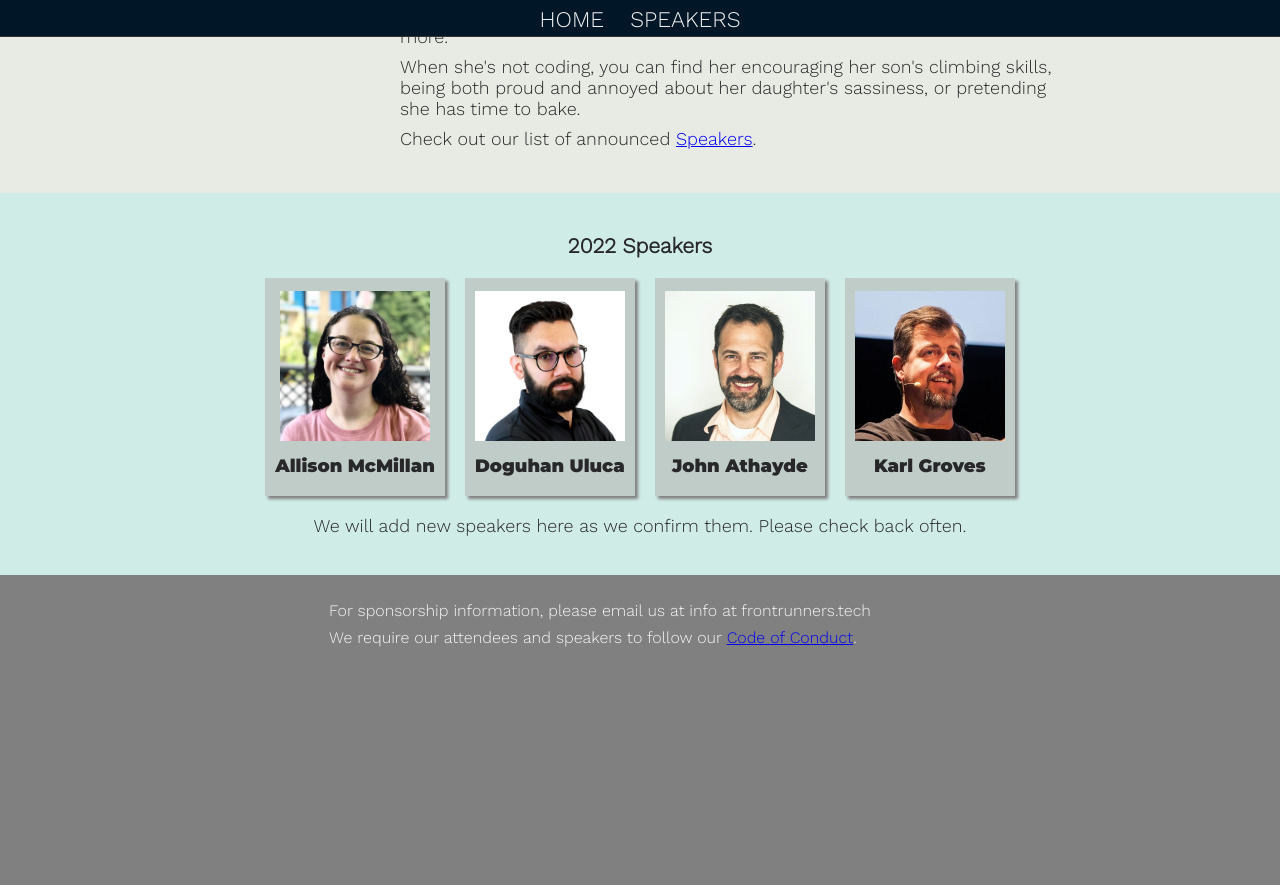
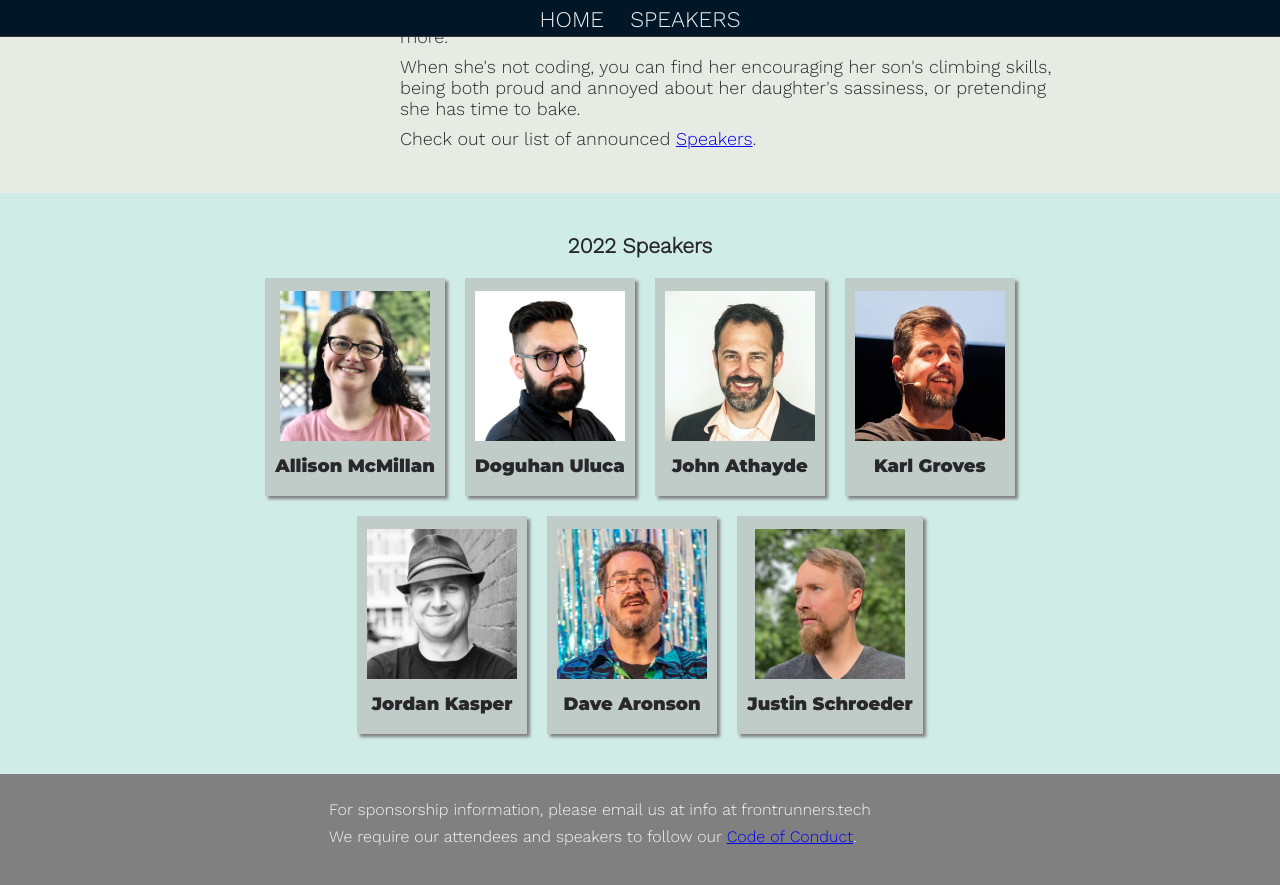
Before and after one commit to gothamgo/frontrunnersconf.github.io, a Jekyll site: the page built from index.html, in a window 1280 px wide and 900 px high, scrolled down 1010 px. Shown: the top 885 px of the window. Built offline with Jekyll 4.4.1, drawn with Linux system fonts in a browser that asks for light colours; before the commit the page ends 1711 px from its top, so only the background shows below that.

Commit message:
Update headshots.html

```diff
--- a/_includes/headshots.html
+++ b/_includes/headshots.html
@@ -63,11 +63,6 @@
         <img class="headshot-image" src="{{site.url}}/images/speakers/2022/karl_groves.jpg" alt="" width="150"/>
         <p>Karl Groves</p>
       </div>
-<!--
-      <div class="headshot-cell">
-        <img class="headshot-image" src="{{site.url}}/images/speakers/2022/justin_schroeder.png" alt="" width="150"/>
-        <p>Justin Schroeder</p>
-      </div>
       <div class="headshot-cell">
         <img class="headshot-image" src="{{site.url}}/images/speakers/2022/jordan.jpg" alt="" width="150"/>
         <p>Jordan Kasper</p>
@@ -76,8 +71,10 @@
         <img class="headshot-image" src="{{site.url}}/images/speakers/2022/dave_aronson.jpg" alt="" width="150"/>
         <p>Dave Aronson</p>
       </div>
--->
+      <div class="headshot-cell">
+        <img class="headshot-image" src="{{site.url}}/images/speakers/2022/justin_schroeder.png" alt="" width="150"/>
+        <p>Justin Schroeder</p>
+      </div>
     </div>
-    <p>We will add new speakers here as we confirm them. Please check back often.</p>
   </div>
 </div>
```
